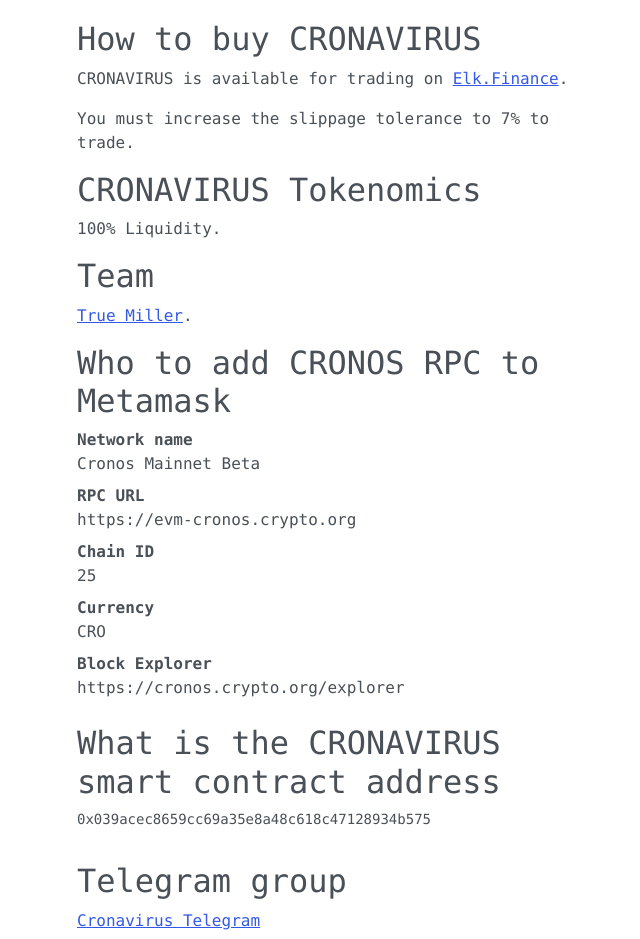
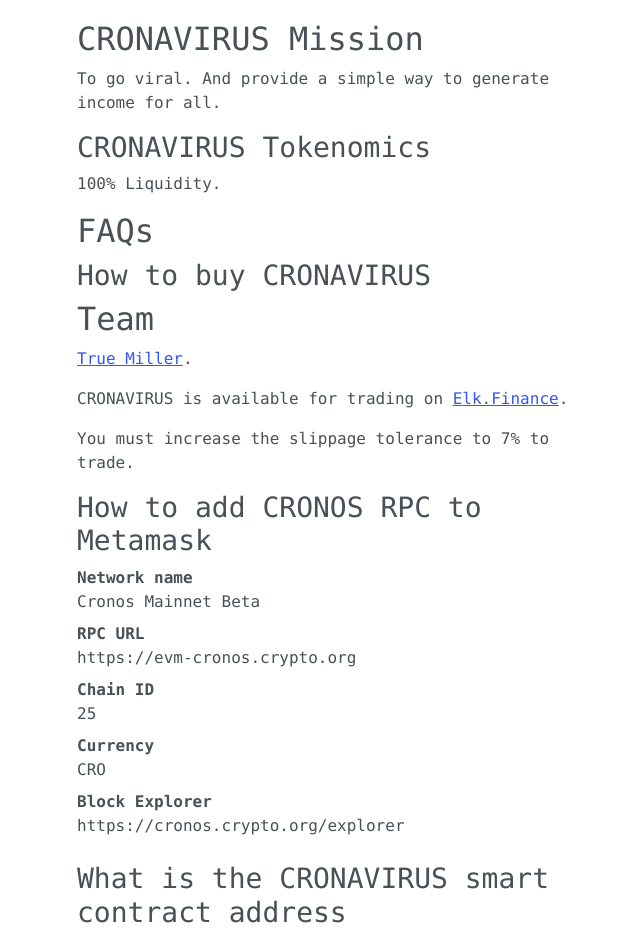
Before and after one commit to truemiller/cronavirus, a Next.js app: page / in a window 1280 px wide. Shown: the part 722-1661 px from the top of the page, without its empty margins (296-936 px from the left). Built offline with nearby package versions, Linux system fonts and the light colour scheme.

Commit message:
updated front

```diff
--- a/pages/index.js
+++ b/pages/index.js
@@ -21,14 +21,17 @@
                 <section className={"row offset-md-3 col-md-6"}>
                     <h2>What is CRONAVIRUS</h2>
                     <p>A CRONOS EVM-based reflect token.</p>
-                    <h2>How to buy CRONAVIRUS</h2>
+                    <h2>CRONAVIRUS Mission</h2>
+                    <p>To go viral. And provide a simple way to generate income for all.</p>
+                    <h3>CRONAVIRUS Tokenomics</h3>
+                    <p>100% Liquidity.</p>
+                    <h2>FAQs</h2>
+                    <h3>How to buy CRONAVIRUS</h3>
+                    <h2>Team</h2>
+                    <p><a href="//truemiller.com">True Miller</a>.</p>
                     <p>CRONAVIRUS is available for trading on <a href="https://app.elk.finance/#/swap?inputCurrency=0x039acec8659cc69a35e8a48c618c47128934b575">Elk.Finance</a>.</p>
                     <p>You must increase the slippage tolerance to 7% to trade.</p>
-                    <h2>CRONAVIRUS Tokenomics</h2>
-                    <p>100% Liquidity.</p>
-                    <h2>Team</h2>
-                    <p><a href="//truemiller.com">True Miller</a>.</p>
-                    <h2>Who to add CRONOS RPC to Metamask</h2>
+                    <h3>How to add CRONOS RPC to Metamask</h3>
                     <dl>
                         <dt>Network name</dt>
                         <dd>Cronos Mainnet Beta</dd>
@@ -41,10 +44,12 @@
                         <dt>Block Explorer</dt>
                         <dd>https://cronos.crypto.org/explorer</dd>
                     </dl>
-                    <h2>What is the CRONAVIRUS smart contract address</h2>
+                    <h3>What is the CRONAVIRUS smart contract address</h3>
                     <p><pre>0x039acec8659cc69a35e8a48c618c47128934b575</pre></p>
-                    <h2>Telegram group</h2>
+                    <h2>Social Media</h2>
                     <a href="//t.me/cronavirusfinance">Cronavirus Telegram</a>
+                    <h2>Whitepaper</h2>
+                    <p>TBA</p>
                 </section>
             </article>
         </main>
```
